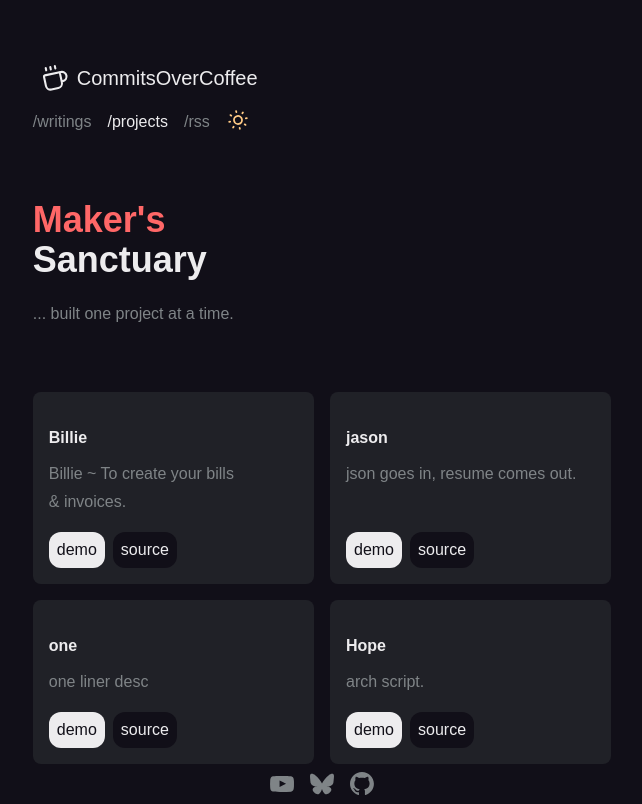
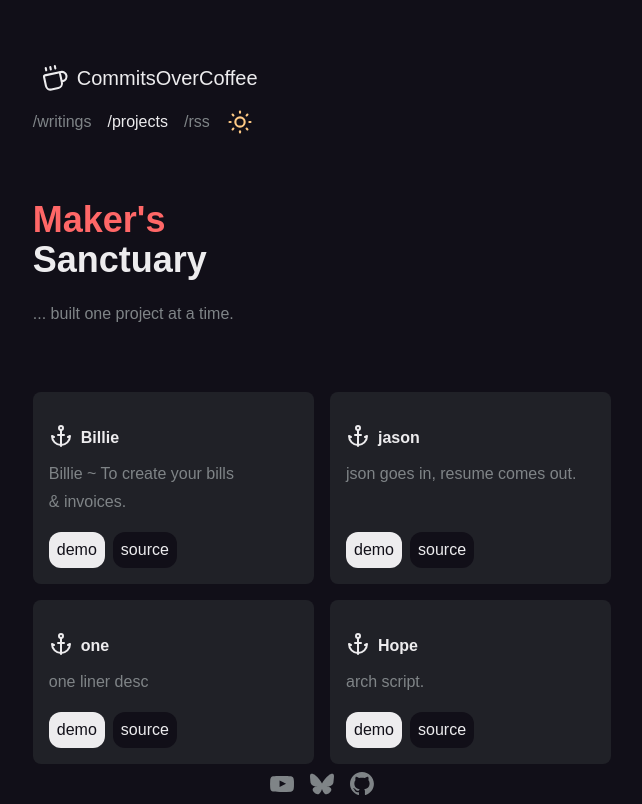
Before and after one commit to commitsovercoffee/markup-mansion, a SvelteKit app: page /projects in a window 1280 px wide. Shown: the whole page, without its empty margins (318-960 px from the left). Built offline with nearby package versions, Linux system fonts and the light colour scheme.

Commit message:
polishes ui & adds static adapter

```diff
--- a/package.json
+++ b/package.json
@@ -16,7 +16,7 @@
 	"devDependencies": {
 		"@eslint/compat": "^1.2.5",
 		"@eslint/js": "^9.18.0",
-		"@sveltejs/adapter-cloudflare": "^5.0.1",
+		"@sveltejs/adapter-static": "^3.0.8",
 		"@sveltejs/kit": "^2.16.0",
 		"@sveltejs/vite-plugin-svelte": "^5.0.0",
 		"@tailwindcss/typography": "^0.5.16",
--- a/src/app.css
+++ b/src/app.css
@@ -1,5 +1,4 @@
 @import url(./styles/prism-one-dark.css);
-
 @import 'tailwindcss';
 @plugin "@tailwindcss/typography";
 
@@ -10,10 +9,11 @@
 
 	--color-body: var(--body);
 	--color-anchor: var(--anchor);
+	--color-highlight: var(--highlight);
 
 	--color-primary: var(--primary);
 	--color-secondary: var(--secondary);
-	--color-highlight: var(--highlight);
+	--color-tertiary: var(--tertiary);
 }
 
 @layer base {
@@ -23,11 +23,12 @@
 		--panel: #202127;
 
 		--body: #7f8487;
-		--anchor: #a277ff;
+		--anchor: #01a0e4;
+		--highlight: #61ffca;
 
 		--primary: #ff6767;
 		--secondary: #ffca85;
-		--highlight: #61ffca;
+		--tertiary: #a277ff;
 	}
 
 	.dark {
@@ -36,11 +37,12 @@
 		--panel: #202127;
 
 		--body: #7f8487;
-		--anchor: #a277ff;
+		--anchor: #01a0e4;
+		--highlight: #61ffca;
 
 		--primary: #ff6767;
 		--secondary: #ffca85;
-		--highlight: #61ffca;
+		--tertiary: #a277ff;
 	}
 
 	.light {
--- /dev/null
+++ b/src/routes/+layout.js
@@ -0,0 +1,9 @@
+export const prerender = true;
+
+export const load = ({ url }) => {
+	const currentRoute = url.pathname;
+
+	return {
+		currentRoute
+	};
+};
--- a/src/routes/+layout.svelte
+++ b/src/routes/+layout.svelte
@@ -2,7 +2,7 @@
 	// assets
 	import '../app.css';
 	import '@fontsource-variable/overpass'; // 100-900
-	import { Coffee, SunMedium } from 'lucide-svelte';
+	import { Coffee, Moon, SunMedium } from 'lucide-svelte';
 
 	// components
 	import Footer from '$lib/Footer.svelte';
@@ -24,10 +24,11 @@
 <main
 	class="{lightsoff
 		? 'dark prose-invert'
-		: 'light'} bg-bg min-h-screen min-w-screen px-4 transition-colors duration-300 ease-in"
+		: 'light'} bg-bg selection:bg-fg selection:text-bg min-h-screen min-w-screen px-4 transition-colors duration-200 ease-in"
 >
 	<div class="prose text-body mx-auto flex min-h-screen flex-col justify-between">
 		<div>
+			<!-- nav bar ----------------------------------------->
 			<nav class="flex flex-col items-center gap-4 py-16 md:items-start">
 				<a href="/" class="group flex items-center no-underline">
 					<Coffee
@@ -38,7 +39,7 @@
 
 					<span class="text-fg text-xl"> CommitsOverCoffee </span>
 				</a>
-				<div class="flex flex-row gap-4">
+				<div class="flex flex-row items-center gap-4">
 					<a
 						class="hover:text-fg no-underline {page.url.pathname.startsWith('/writings')
 							? 'text-fg'
@@ -59,16 +60,39 @@
 						target="_blank"
 						href="/rss.xml">/rss</a
 					>
-					<SunMedium
-						onclick={() => (lightsoff = !lightsoff)}
-						size={24}
-						strokeWidth={1.8}
-						class="stroke-secondary -rotate-12 transition-all duration-200 ease-in group-hover:rotate-0"
-					/>
+					<div class="h-[28px] w-[28px]">
+						{#if lightsoff}
+							<div
+								in:fly={{ easing: cubicOut, y: 20, duration: 200, delay: 200 }}
+								out:fly={{ easing: cubicIn, y: -20, duration: 200 }}
+								class="transition-all duration-300 ease-in active:translate-y-2"
+							>
+								<SunMedium
+									onclick={() => (lightsoff = !lightsoff)}
+									size={28}
+									strokeWidth={1.8}
+									class="stroke-secondary cursor-pointer"
+								/>
+							</div>
+						{:else}
+							<div
+								in:fly={{ easing: cubicOut, y: 20, duration: 200, delay: 200 }}
+								out:fly={{ easing: cubicIn, y: -20, duration: 200 }}
+								class="transition-all duration-300 ease-in active:translate-y-2"
+							>
+								<Moon
+									onclick={() => (lightsoff = !lightsoff)}
+									size={28}
+									strokeWidth={1.8}
+									class="stroke-fg fill-fg cursor-pointer"
+								/>
+							</div>
+						{/if}
+					</div>
 				</div>
 			</nav>
 
-			<!------------------------- page loader ------------------------------>
+			<!-- page loader ------------------------------------->
 			{#if navigating.to}
 				<div class="flex flex-row items-center gap-2">
 					<LoaderPinwheel size={24} strokeWidth={1.8} class="stroke-secondary m-0 animate-spin" />
@@ -85,6 +109,7 @@
 				</div>
 			{/if}
 		</div>
+		<!-- footer -------------------------------------------------->
 		<Footer />
 	</div>
 </main>
--- a/src/routes/+page.svelte
+++ b/src/routes/+page.svelte
@@ -3,18 +3,17 @@
 	<meta name="description" content="Personal website of Sourav Singh." />
 </svelte:head>
 
-<article>
+<article class="prose-a:text-anchor prose-a:underline-offset-4 prose-a:decoration-1">
 	<div class="mb-16">
 		<h1 class="text-primary mb-0">
 			Hello Folks, <div class="text-fg">I am Sourav.</div>
 		</h1>
-
 		<p>Welcome to my corner of the internet.</p>
 	</div>
 
 	<div class="grid grid-cols-1 gap-4 text-pretty md:grid-cols-2">
 		<div class="row-span-2">
-			<h3 class="text-anchor mt-0">About</h3>
+			<h3 class="text-tertiary mt-0">About</h3>
 
 			<p>
 				I'm a software developer. I design and build things for the web. I’m based in Ranchi, India
--- a/src/routes/api/posts/+server.js
+++ b/src/routes/api/posts/+server.js
@@ -1,4 +1,5 @@
 import { json } from '@sveltejs/kit';
+export const prerender = true;
 
 async function fetchMarkdownPosts() {
 	const allPostFiles = import.meta.glob('/src/routes/writings/*.md'); // vite function
--- a/src/routes/projects/+page.svelte
+++ b/src/routes/projects/+page.svelte
@@ -1,4 +1,6 @@
 <script>
+	import { Anchor } from 'lucide-svelte';
+
 	const projects = [
 		{ repo: 'Billie', desc: 'Billie ~ To create your bills & invoices.', demo: true },
 		{ repo: 'jason', desc: 'json goes in, resume comes out.', demo: true },
@@ -32,8 +34,11 @@
 				class="group bg-panel hover:bg-fg flex flex-col justify-between gap-4 rounded-lg p-4 transition-all duration-200 ease-out"
 			>
 				<dl class="not-prose">
-					<dt class="text-fg group-hover:text-bg mt-4 mb-2 font-bold">
-						{project.repo}
+					<dt class="text-fg group-hover:text-bg mt-4 mb-2 flex gap-x-2 font-bold">
+						<Anchor />
+						<span>
+							{project.repo}
+						</span>
 					</dt>
 					<dd class="text-body group-hover:text-bg">{project.desc}</dd>
 				</dl>
--- a/svelte.config.js
+++ b/svelte.config.js
@@ -1,11 +1,19 @@
 import { mdsvex } from 'mdsvex';
 import { vitePreprocess } from '@sveltejs/vite-plugin-svelte';
-import adapter from '@sveltejs/adapter-cloudflare';
+import adapter from '@sveltejs/adapter-static';
 
 /** @type {import('@sveltejs/kit').Config} */
 const config = {
 	kit: {
-		adapter: adapter()
+		adapter: adapter({
+			// default options are shown. On some platforms
+			// these options are set automatically — see below
+			pages: 'build',
+			assets: 'build',
+			fallback: undefined,
+			precompress: false,
+			strict: true
+		})
 	},
 
 	preprocess: [
```
Also changed, not shown: 2 other files (tests, documents, lock files or other folders).
